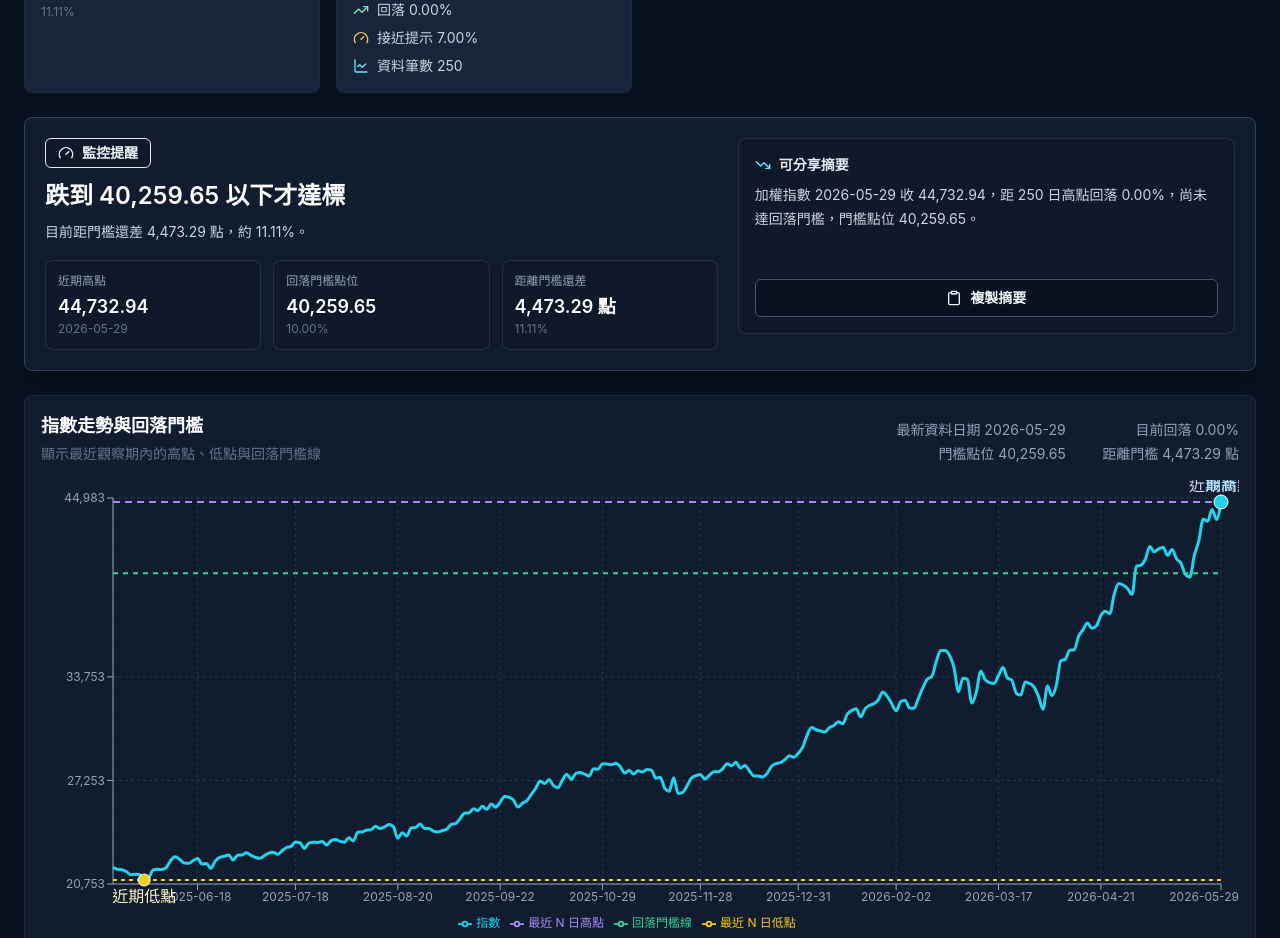
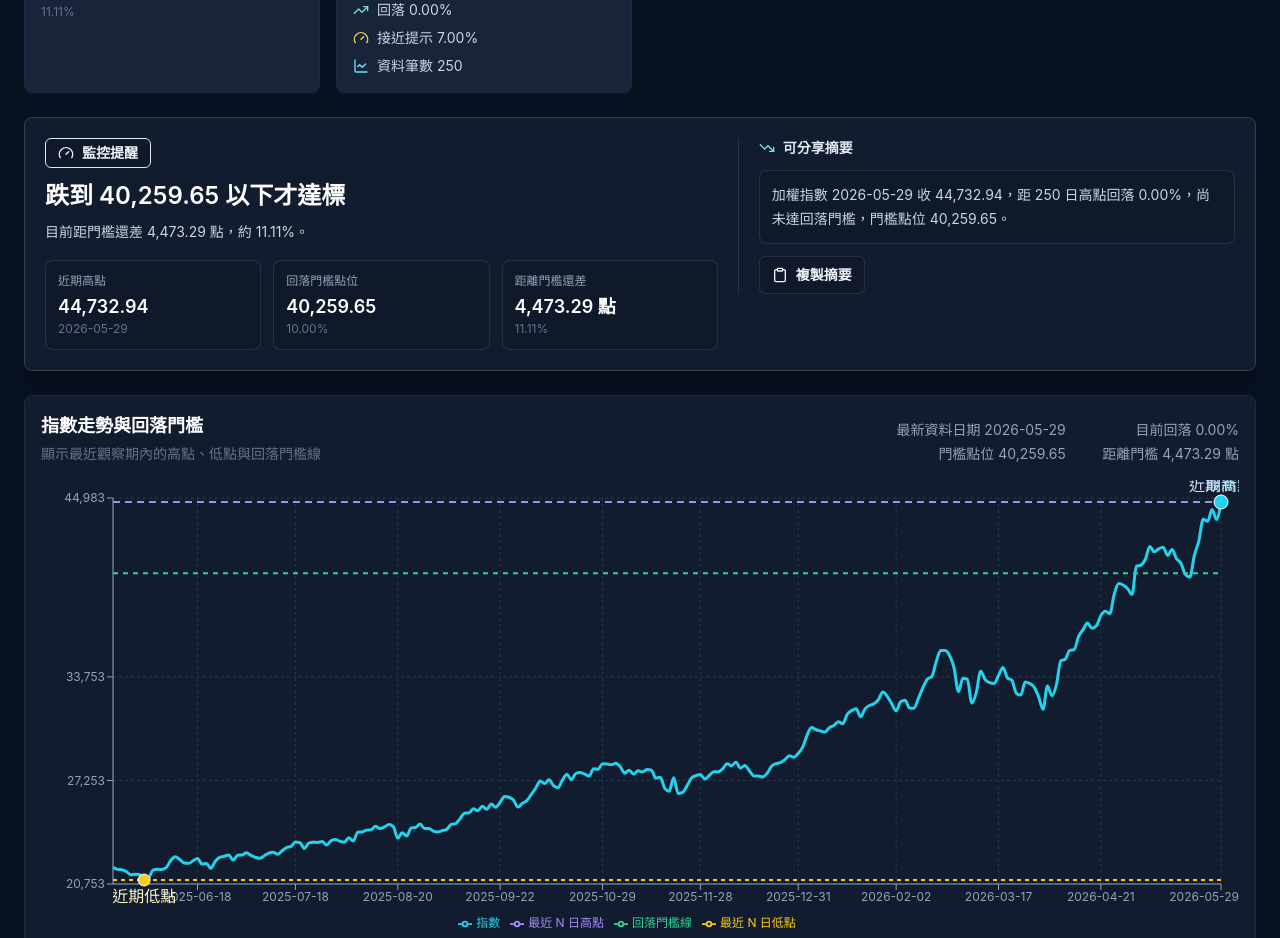
Before and after one commit to tzuhsien-dev/taiex-pullback-monitor, a React (Vite) app: page / in a window 1280 px wide. Shown: the part 1120-2058 px from the top of the page. Built offline with nearby package versions, Linux system fonts and the light colour scheme.

Commit message:
Refine alert summary share layout

```diff
--- a/src/components/AlertSummary.tsx
+++ b/src/components/AlertSummary.tsx
@@ -108,14 +108,14 @@ export function AlertSummary({
           </div>
         </div>
 
-        <div className="rounded-lg border border-white/10 bg-black/10 p-4">
-          <div className="mb-2 flex items-center gap-2 text-sm font-semibold text-slate-200">
+        <div className="grid content-start gap-3 border-t border-white/10 pt-4 lg:border-l lg:border-t-0 lg:pl-5 lg:pt-0">
+          <div className="flex items-center gap-2 text-sm font-semibold text-slate-200">
             <TrendingDown className="h-4 w-4 text-cyan-300" />
             可分享摘要
           </div>
-          <p className="min-h-20 text-sm leading-6 text-slate-300">{shareText}</p>
+          <p className="rounded-lg border border-white/10 bg-black/10 p-3 text-sm leading-6 text-slate-300">{shareText}</p>
           <button
-            className="mt-4 inline-flex w-full items-center justify-center gap-2 rounded-md border border-slate-600 bg-ink px-3 py-2 text-sm font-semibold text-slate-100 transition hover:border-cyan-400 hover:text-cyan-100"
+            className="inline-flex items-center justify-center gap-2 rounded-md border border-white/10 bg-black/10 px-3 py-2 text-sm font-semibold text-slate-100 transition hover:border-cyan-400 hover:text-cyan-100 sm:w-fit"
             type="button"
             onClick={copyShareText}
           >
```
